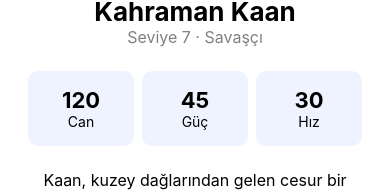
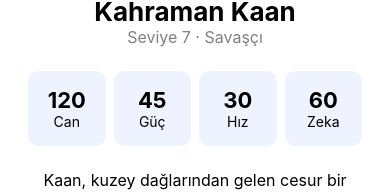
Before and after one commit to Tesbim/MobilUygulama311, a React Native app in the folder hafta04-flexbox/: screen / in a window 390 px wide. Shown: the part 216-408 px from the top of the page. Built offline with nearby package versions, Linux system fonts and the light colour scheme.

Commit message:
Hafta 4: alıştırma - dördüncü istatistik kutusu (Zeka) eklendi

```diff
--- a/hafta04-flexbox/App.js
+++ b/hafta04-flexbox/App.js
@@ -24,6 +24,10 @@ export default function App() {
           <View style={styles.kutu}>
             <Text style={styles.deger}>30</Text>
             <Text>Hız</Text>
+          </View>
+          <View style={styles.kutu}>
+            <Text style={styles.deger}>60</Text>
+            <Text>Zeka</Text>
           </View>
         </View>
 
```
